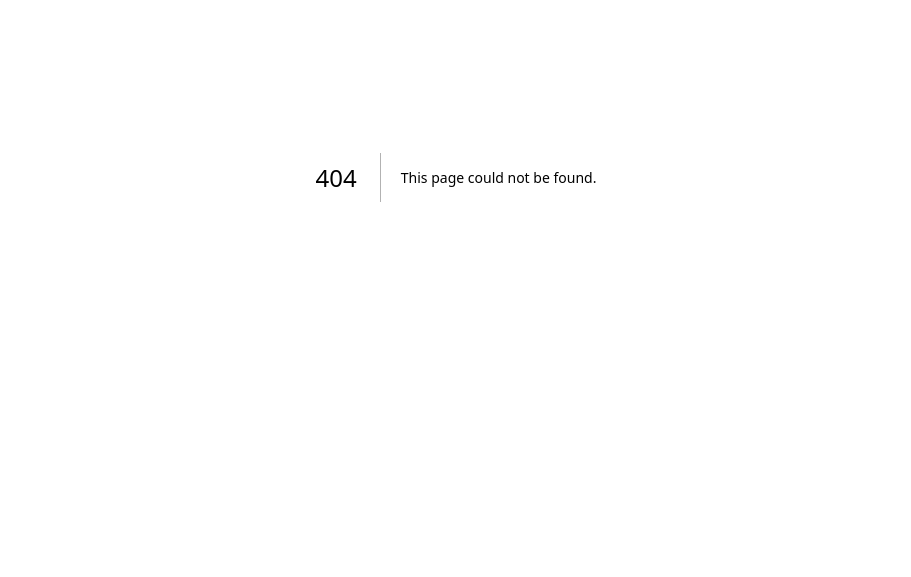
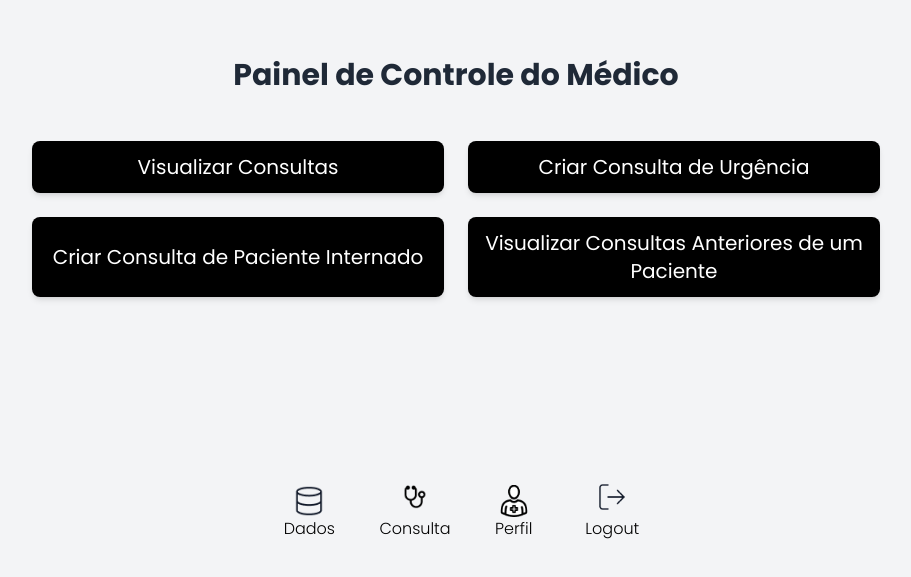
Before and after one commit to dan-albuquerque/Projeto-Banco-de-dados, a Next.js app in the folder client/: page /consulta in a window 1280 px wide. Before the commit this address had no page. Shown: the part 223-800 px from the top of the page, without its empty margins (184-1095 px from the left). Built offline with nearby package versions, Linux system fonts and the light colour scheme.

Commit message:
Adicionando aba consulta

```diff
--- a/client/src/components/DownerNav.js
+++ b/client/src/components/DownerNav.js
@@ -21,7 +21,7 @@ export default function DownerNav({doctors}) {
           <p className='text-l text-black font-light cursor-pointer transform hover:scale-125'>Dados</p>
         </div>
         <div className="flex flex-col items-center justify-center">
-          <button onClick={() => router.push('/ViewConsultas')} className="w-8 h-8 flex items-center justify-center">
+          <button onClick={() => router.push('/consulta')} className="w-8 h-8 flex items-center justify-center">
           <img src="/img/medico.png" className="w-8 h-8" alt="medico icon" />
           </button>
           <button onClick={() => router.push('/ViewConsultas')} className="w-8 h-8 flex items-center justify-center">
--- /dev/null
+++ b/client/src/pages/consulta.js
@@ -0,0 +1,36 @@
+import React from 'react';
+import '../app/globals.css';
+import { useRouter } from 'next/navigation';
+import DownerNav from '@/components/DownerNav';
+import Layout from '../app/layout';
+
+export default function ConsultaPage() {
+  const router = useRouter();
+
+  return (
+    <Layout>
+      <div className="flex flex-col items-center justify-center min-h-screen bg-gray-100 py-10">
+        <h1 className="text-3xl font-bold text-gray-800 mb-12">Painel de Controle do Médico</h1>
+        <div className="grid grid-cols-2 gap-6 w-full max-w-4xl px-6">
+          <button onClick={() => router.push('/ViewConsultas')}
+            className="py-3 text-xl bg-black hover:bg-gray-900 text-white rounded-lg shadow-md transition duration-200">
+            Visualizar Consultas
+          </button>
+          <button onClick={() => router.push('/ConsultaUrgencia')}
+            className="py-3 text-xl bg-black hover:bg-gray-900 text-white rounded-lg shadow-md transition duration-200">
+            Criar Consulta de Urgência
+          </button>
+          <button onClick={() => router.push('/criar-consulta-internado')}
+            className="py-3 text-xl bg-black hover:bg-gray-900 text-white rounded-lg shadow-md transition duration-200">
+            Criar Consulta de Paciente Internado
+          </button>
+          <button onClick={() => router.push('/visualizar-consultas-anteriores')}
+            className="py-3 text-xl bg-black hover:bg-gray-900 text-white rounded-lg shadow-md transition duration-200">
+            Visualizar Consultas Anteriores de um Paciente
+          </button>
+        </div>
+      </div>
+      <DownerNav></DownerNav>
+    </Layout>
+  );
+}
```
